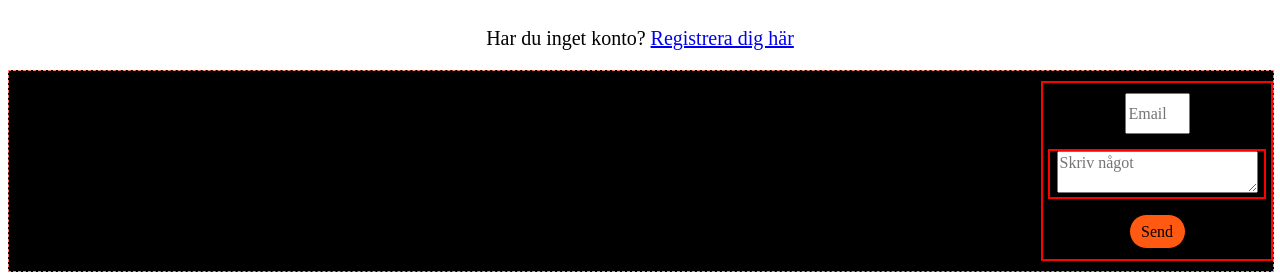
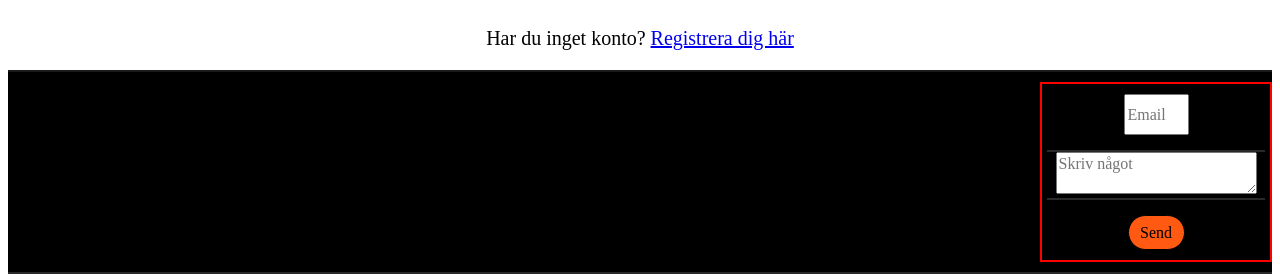
Before and after one commit to Tootfarangi90/Tjanstformedlingssida-FE, a React (Create React App) app: page /login in a window 1280 px wide. Shown: the part 939-1218 px from the top of the page. Built offline with nearby package versions, Linux system fonts and the light colour scheme.

Commit message:
footerändringar

```diff
--- a/src/App.css
+++ b/src/App.css
@@ -21,25 +21,6 @@
   align-items: center;
   justify-content: center;
 }
-.container{
-  width: 100%;
-  bottom: 0;
-  background-color: black;
-  display: flex;
-  justify-content: flex-end;
-  align-items: center;
-  height: 25vh;
-  border: salmon dashed 1px;
-}
-.textbox{
-  border: solid red 2px ;
-  margin: 5px;
-}
-.form{
-  border: solid red 2px ;
-}
-
-
 
 .App-link {
   color: #61dafb;
--- /dev/null
+++ b/src/components/footer/Footer.css
@@ -0,0 +1,19 @@
+.container{
+    width: 100%;
+    bottom: 0;
+    background-color: rgb(0, 0, 0);
+    display: flex;
+    justify-content: flex-end;
+    align-items: center;
+    height: 25vh;
+    border-top: solid rgb(27, 26, 26) 2px ;
+    border-bottom: solid rgb(42, 41, 41) 2px ;
+  }
+  .textbox{
+    border-top: solid rgb(42, 41, 41) 2px ;
+    border-bottom: solid rgb(42, 41, 41) 2px ;
+    margin: 5px;
+  }
+  .form{
+    border: solid red 2px ;
+  }
--- a/src/components/footer/footer.jsx
+++ b/src/components/footer/footer.jsx
@@ -1,10 +1,17 @@
 import React, { useState } from "react";
+import "./Footer.css"
 
 function Footer() {
   const [email, setEmail]= useState("")
   const [text, setText]= useState("")
-  console.log(email)
-  console.log(text)
+  let register = (e)=>{
+    e.preventDefault()
+    console.log("GG")
+  }
+
+
+
+
   return (
     <div className="container">
       <form className="form">
@@ -28,7 +35,10 @@ function Footer() {
     />
     </div>
 
-<button type="submit" >Send</button>
+<button
+ type="submit"
+ onClick={register}
+ >Send</button>
 
     </form>
 
```
